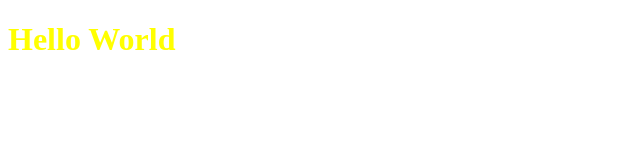
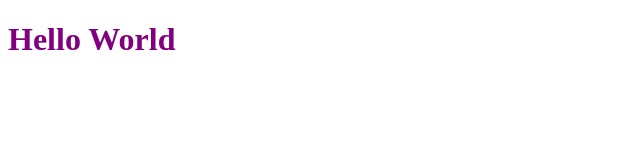
Before and after one commit to avnkiah/Test, a plain HTML site: page Index.html in a window 1280 px wide. Shown: the whole page, without its empty margins (0-640 px from the left). Drawn offline with Linux system fonts and the light colour scheme.

Commit message:
Improve readability of hero title
The yellow text was hard to read on light backgrounds

```diff
--- a/Index.html
+++ b/Index.html
@@ -6,6 +6,6 @@
       <title>Hello</title>
   </head>
   <body>
-    <h1 style="color: yellow">Hello World</h1>
+    <h1 style="color: purple">Hello World</h1>
   </body>
 </html>
```
